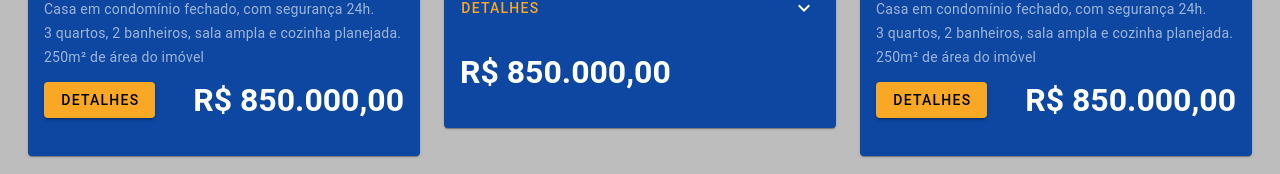
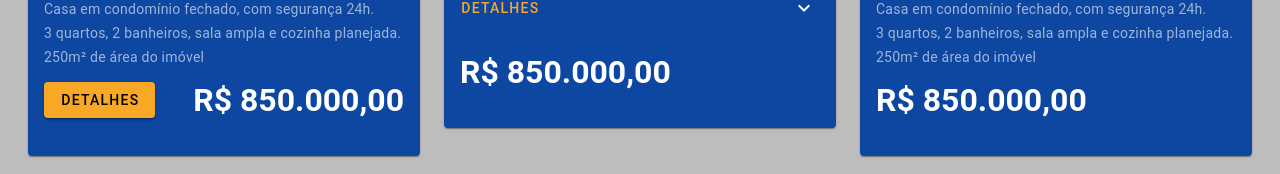
Before and after one commit to Miguel-Paes/projeto-imobiliaria, a Vue app: page / in a window 1280 px wide. Shown: the part 412-586 px from the top of the page. Built offline with nearby package versions, Linux system fonts and the light colour scheme; a small style sheet from the web is missing.

Commit message:
add: terceiro card de exemplo

```diff
--- a/src/views/homeView.vue
+++ b/src/views/homeView.vue
@@ -93,8 +93,7 @@ const show = ref(false);
             <v-card-subtitle> 250m² de área do imóvel </v-card-subtitle>
           </div>
           <v-spacer />
-          <div class="d-flex mt-2 mx-4 justify-space-between align-center mb-8">
-            <v-btn color="yellow-darken-3">Detalhes</v-btn>
+          <div class="d-flex mt-2 mx-4 align-center mb-8">
             <h1 class="">R$ 850.000,00</h1>
           </div>
         </v-card>
```
